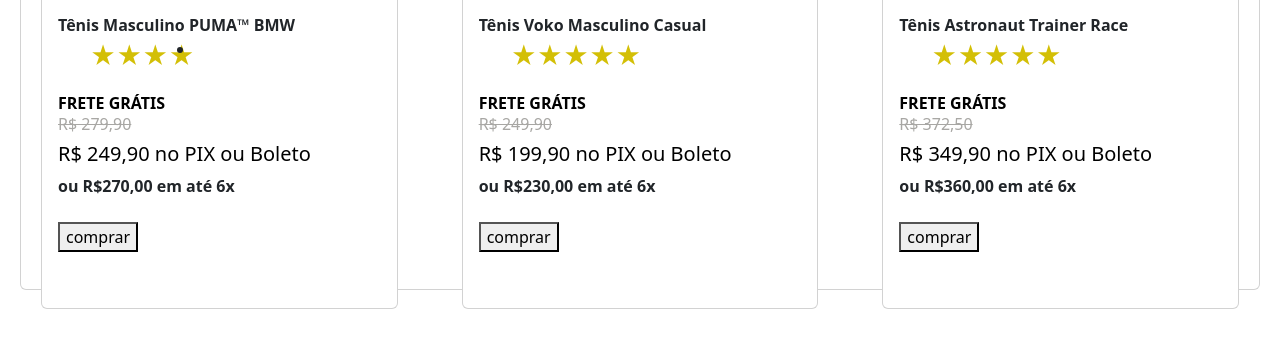
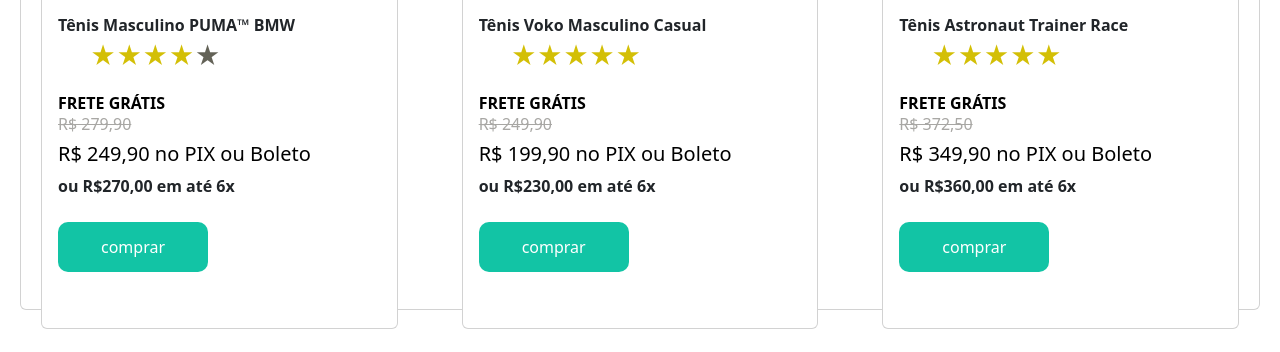
Before and after one commit to DOIS-NinE/ProjetoVitriniDescomplica, a plain HTML site: page index.html in a window 1280 px wide. Shown: the part 928-1280 px from the top of the page. Drawn offline with nearby package versions, Linux system fonts and the light colour scheme.

Commit message:
Update style.css

```diff
--- a/style.css
+++ b/style.css
@@ -1,45 +1,80 @@
-.card {
+*{
+    margin:0;
+    padding: 0;
+}
+a {
+    color: white;
+}
+.quemSomos{
+    display: flex;
+    align-items: center;
+    justify-content: center;
+    margin: 10px;
+}
+.card{
     margin: 20px;
-}
-
-.avaliacao {
     display: flex;
-}
-
-.star-icon {
+
+}
+#produto{
+    cursor:default
+}
+
+#btnCompra{
+    background-color: #12C4A5;
+
+    color: white;
+    width: 150px;
+    height:50px ;
+    border: none;
+    border-radius: 10px;
+    position:relative;top:0
+}
+#btnCompra:hover{top:-4px;box-shadow:0 4px 4px #999;
+   transition: all .2s ease-in-out}
+
+
+
+.avaliacao{
+    display: flex;
+   }
+  .star-icon{
     list-style-type: none;
     cursor: pointer;
     color: #d3bf06;
-    font-size: 25px;
-    /* alterar o tamanho das estrelas */
-}
-
-.star-icon::before {
+    font-size: 25px;/* alterar o tamanho das estrelas */
+  }
+  .star-icon2{
+    list-style-type: none;
+    cursor: pointer;
+    color: #636257;
+    font-size: 25px;/* alterar o tamanho das estrelas */
+}
+  .star-icon::before{
     content: "\2605";
-}
-
-.item {
+  }
+.star-icon2::before{
+  content: "\2605";
+}
+.item{
     cursor: pointer;
 }
 
-.frete {
+.frete{
     color: black;
 }
-
-H6 {
+H6{
     text-decoration: line-through;
     color: #a8a7a4;
 }
-
-section {
+section{
     border-style: none;
 }
-
-.avista {
+.avista{
     color: black;
 }
 
-.parcelado {
+.parcelado{
     font-weight: bold;
 }
 
```
